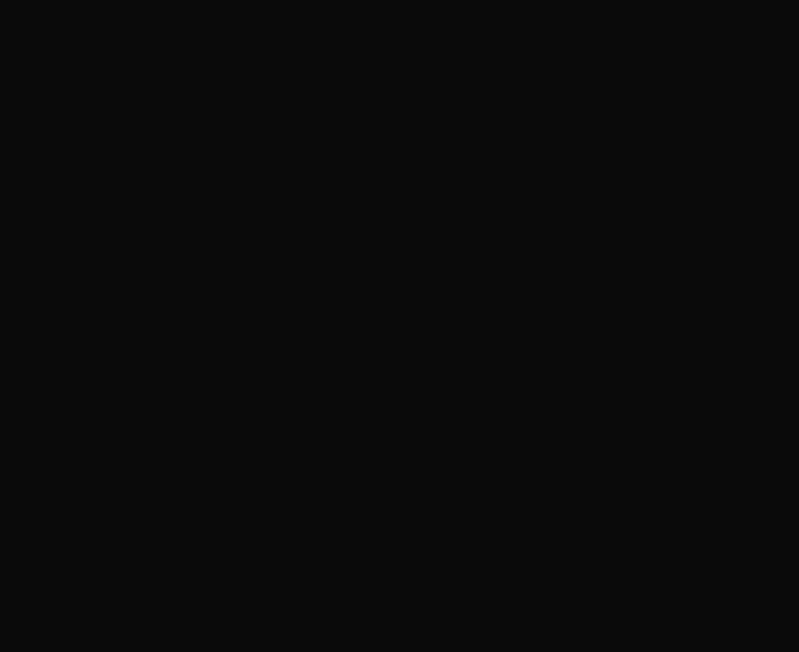
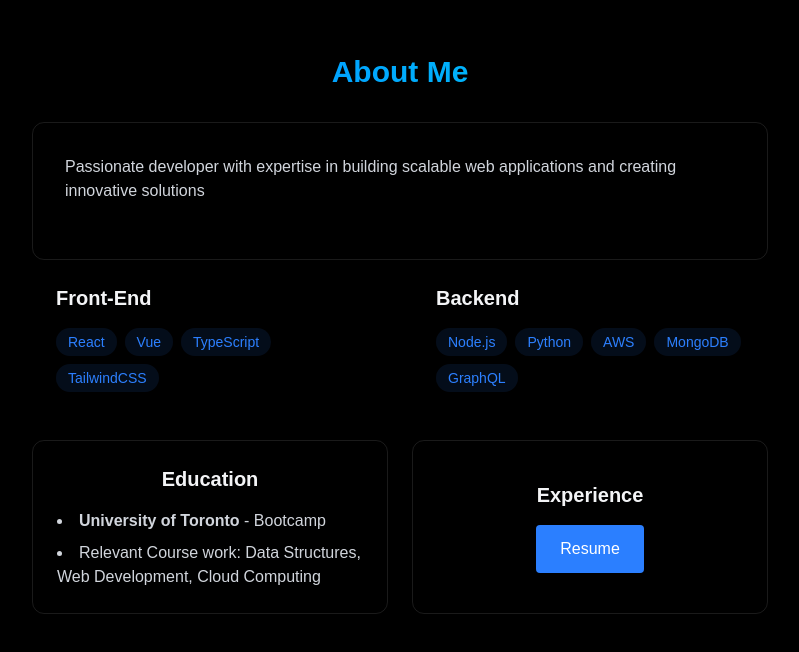
Before and after one commit to Ryan3389/Ryan-Cuthbert-Portfolio, a React (Vite) app: page / in a window 1280 px wide. Shown: the part 1666-2318 px from the top of the page, without its empty margins (240-1039 px from the left). Before the commit the page ends 1600 px from the top, so only its background shows below. Built offline with nearby package versions, Linux system fonts and the light colour scheme.

Commit message:
added about page

```diff
--- a/src/App.jsx
+++ b/src/App.jsx
@@ -6,6 +6,7 @@ import './index.css'
 import MobileMenu from "./components/MobileMenu"
 import Home from "./components/sections/Home"
 import Projects from "./components/sections/Projects"
+import About from "./components/sections/About"
 function App() {
   const [isLoaded, setIsLoaded] = useState(false)
   const [menuOpen, setMenuOpen] = useState(null)
@@ -17,6 +18,7 @@ function App() {
         <MobileMenu menuOpen={menuOpen} setMenuOpen={setMenuOpen} />
         <Home />
         <Projects />
+        <About />
       </main>
       {/* <LoadingScreen /> */}
     </>
--- a/src/components/sections/About.jsx
+++ b/src/components/sections/About.jsx
@@ -0,0 +1,54 @@
+
+function About() {
+    const frontEndSkills = ["React", "Vue", "TypeScript", "TailwindCSS"]
+    const backEndSkills = ["Node.js", "Python", "AWS", "MongoDB", "GraphQL"]
+    return (
+        <section id="about" className="min-h-screen flex items-center justify-center py-20">
+            <article className="max-w-3xl mx-auto px-4">
+                <h2 className="text-3xl font-bold mb-8 bg-gradient-to-r from-blue-500 to-cyan-400 bg-clip-text text-transparent text-center">About Me</h2>
+
+                <div className="rounded-xl p-8 border-white/10 border hover:-translate-y-1 translate-all">
+                    <p className="text-gray-300 mb-6">Passionate developer with expertise in building scalable web applications and creating innovative solutions</p>
+                </div>
+
+                <div className="grid grid-cols-1 md:grid-cols-2 gap-6">
+                    <div className="rounded-xl p-6 hover:-translate-y-1 transition-all">
+                        <h3 className="text-xl font-bold mb-4">Front-End</h3>
+                        <div className="flex flex-wrap gap-2">
+                            {frontEndSkills.map((tech, index) => (
+                                <span key={index} className="bg-blue-500/10 text-blue-500 py-1 px-3 rounded-full text-sm hover:bg-blue-500/20 hover:shadow-[0_2px_8px_rgba(59,130,224, 0.2)] transition">{tech}</span>
+                            ))}
+                        </div>
+                    </div>
+                    <div className="rounded-xl p-6 hover:-translate-y-1 transition-all">
+                        <h3 className="text-xl font-bold mb-4">Backend</h3>
+                        <div className="flex flex-wrap gap-2">
+                            {backEndSkills.map((tech, index) => (
+                                <span key={index} className="bg-blue-500/10 text-blue-500 py-1 px-3 rounded-full text-sm hover:bg-blue-500/20 hover:shadow-[0_2px_8px_rgba(59,130,224, 0.2)] transition">{tech}</span>
+                            ))}
+                        </div>
+                    </div>
+                    {/* <div className="grid grid-cols-1 md:grid-cols-2 gap-6 mt-8- w-[80%]"> */}
+                    <div className="flex justify-center">
+                        <div className="p-6 rounded-xl border-white/10 border hover:-translate-y-1 transition-all">
+                            <h3 className="text-xl font-bold mb-4 text-center">Education</h3>
+                            <ul className="list-disc list-inside text-gray-300 space-y-2">
+                                <li>
+                                    <strong>University of Toronto</strong> - Bootcamp
+                                </li>
+                                <li>Relevant Course work: Data Structures, Web Development, Cloud Computing</li>
+                            </ul>
+                        </div>
+
+                    </div>
+                    <div className="p-6 rounded-xl border-white/10 border hover:-translate-y-1 transition-all flex flex-col justify-center items-center">
+                        <h3 className="text-xl font-bold mb-4 text-center">Experience</h3>
+                        <a href="#" className="bg-blue-500 text-white py-3 px-6 rounded font-medium transition relative overflow-hidden hover:-translate-y-0.5 hover:shadow-[0_0_15px_rgba(59, 130, 246, 0.4)] ">Resume</a>
+                    </div>
+                </div>
+            </article>
+        </section>
+    )
+}
+
+export default About
```
